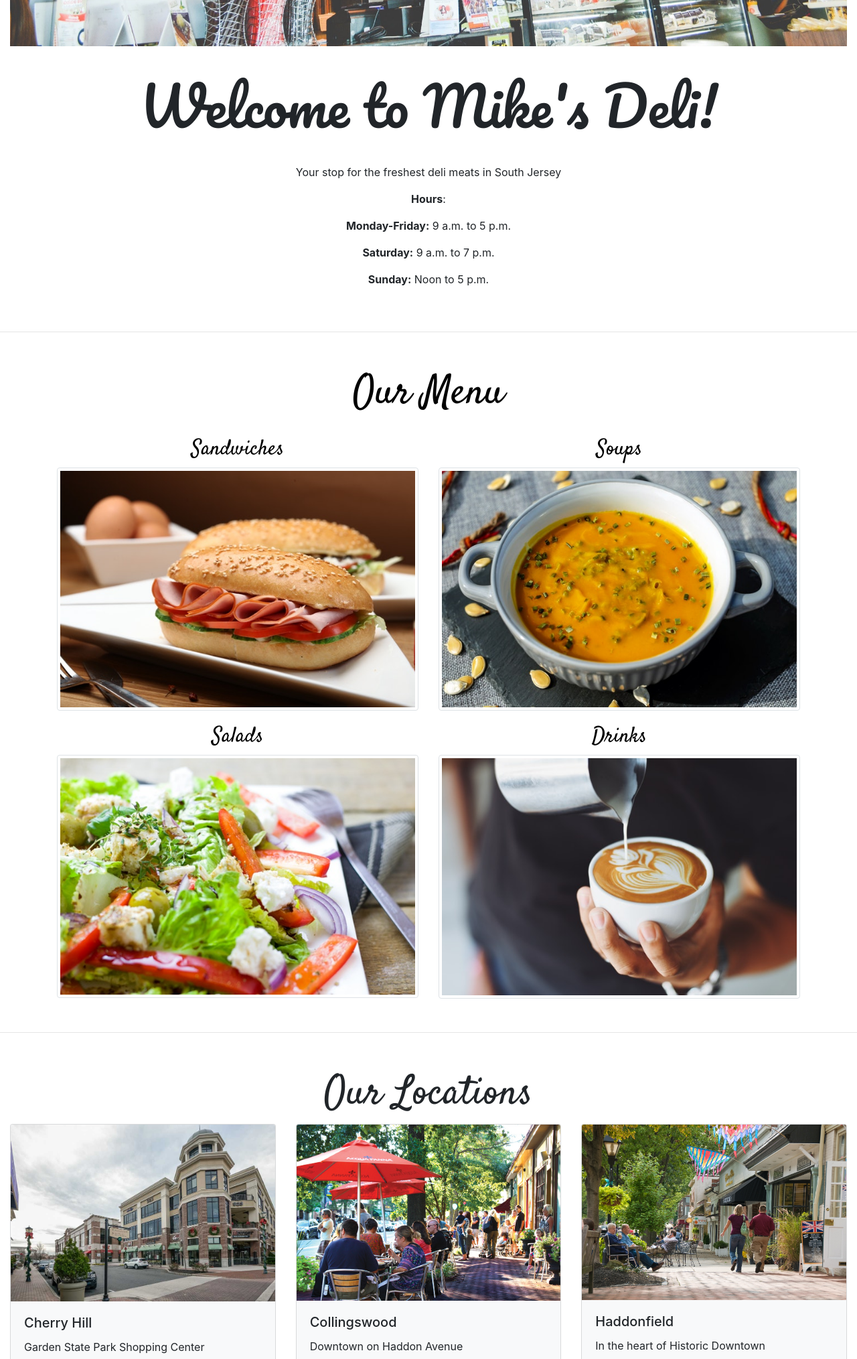
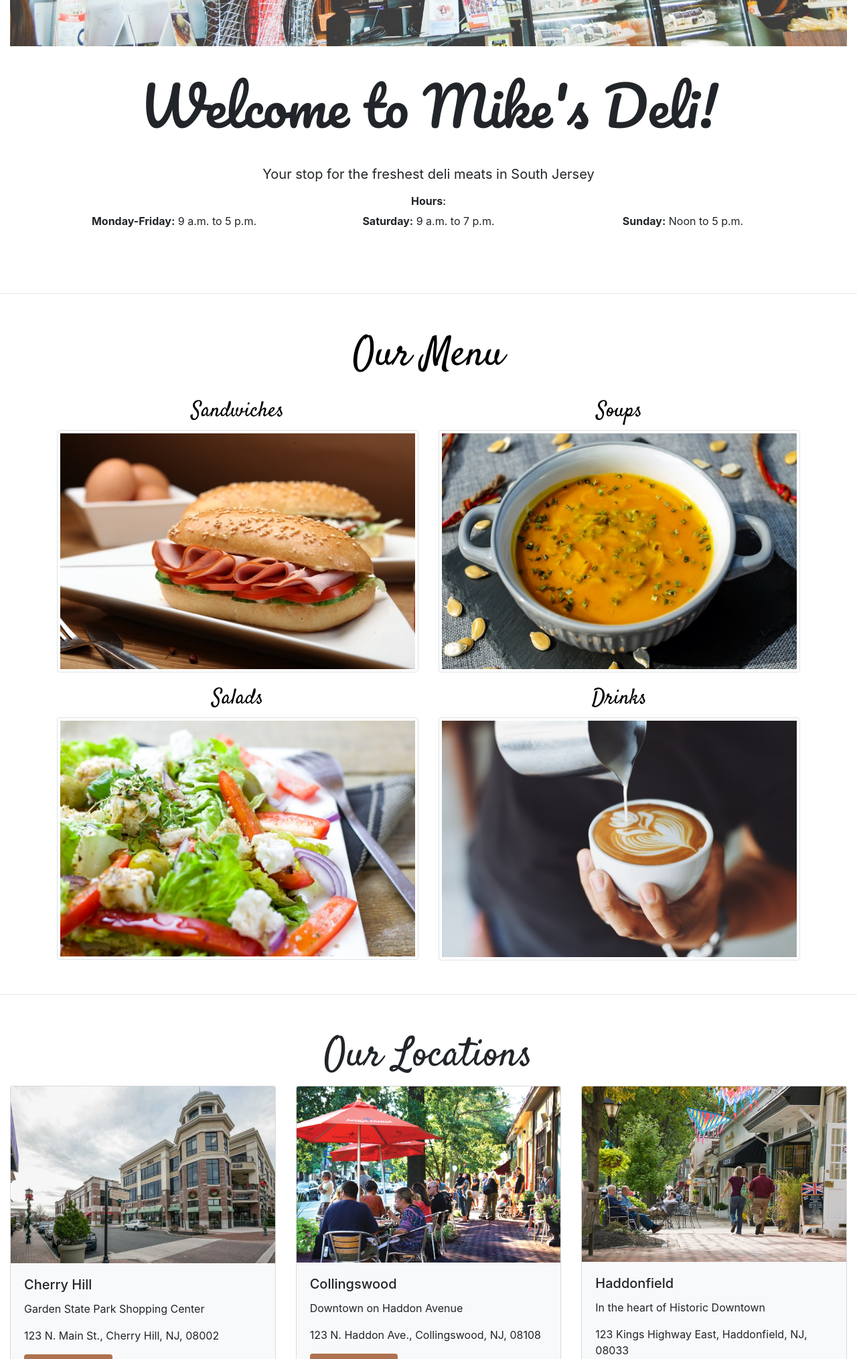
Before and after one commit to michaelJohnJames/deli-website, a PHP site: page /index.html in a window 1280 px wide. Shown: the part 388-2417 px from the top of the page at 67% size. Run offline with PHP 8.4, Linux system fonts and the light colour scheme.

Commit message:
comment html and format

```diff
--- a/index.html
+++ b/index.html
@@ -1,5 +1,6 @@
 <!DOCTYPE html>
 <html>
+
 <head>
   <meta charset="utf-8">
   <meta name="viewport" content="width=device-width, initial-scale=1">
@@ -16,6 +17,7 @@
   <script src="https://stackpath.bootstrapcdn.com/bootstrap/4.1.0/js/bootstrap.min.js" integrity="sha384-uefMccjFJAIv6A+rW+L4AHf99KvxDjWSu1z9VI8SKNVmz4sk7buKt/6v9KI65qnm" crossorigin="anonymous"></script>
 </head>
 
+<!-- Main Navbar -->
 
 <body data-spy="scroll" data-target="#nav" data-offset="50">
   <nav class="navbar navbar-dark navbar-expand-sm sticky-top" id="nav">
@@ -47,11 +49,10 @@
           </li>
         </ul>
       </div>
-
     </div>
-
   </nav>
 
+<!-- Picture carousel -->
   <div class="container-fluid">
     <div class="carousel slide" id="deli-slider" data-ride="carousel">
       <div class="carousel-inner">
@@ -70,8 +71,7 @@
       </div>
 
 
-
-
+<!-- Carousel control arrows -->
 
       <a class="carousel-control-prev" href="#deli-slider" role="button" data-slide="prev">
       <span class="carousel-control-prev-icon" aria-hidden="true"></span>
@@ -83,22 +83,32 @@
   </div>
 
 
-
-
-
+<!-- Welcome title and hours -->
 
   <div class="container">
     <div class="row">
       <div class="col-sm-12">
         <h1 class="welcome">Welcome to Mike's Deli!</h1>
-          <p class="text-center">Your stop for the freshest deli meats in South Jersey</p>
-          <p class="text-center"><strong>Hours</strong>:</p>
+        <p class="text-center tagline">Your stop for the freshest deli meats in South Jersey</p>
+        <h6 class="text-center"><strong>Hours</strong>:</h6>
+      </div>
+    </div>
+    <div class="row">
+
+      <div class="col-sm-4">
         <p class="text-center"><strong>Monday-Friday:</strong> 9 a.m. to 5 p.m.</p>
+      </div>
+      <div class="col-sm-4">
         <p class="text-center"><strong>Saturday:</strong> 9 a.m. to 7 p.m.</p>
+      </div>
+      <div class="col-sm-4">
         <p class="text-center"><strong>Sunday:</strong> Noon to 5 p.m.</p>
       </div>
     </div>
   </div>
+
+
+  <!-- Menu pictures with links to menu page accordion-->
 
   <hr id="menu">
 
@@ -133,11 +143,12 @@
     </div>
   </div>
 
+<!-- Locations with links to Google Map Directions -->
 
   <hr id="locations">
 
   <div class="container-fluid">
-    <div class="row" >
+    <div class="row">
       <div class="col-sm-12">
         <h1 class="text-center main-heading">Our Locations</h1>
       </div>
@@ -178,13 +189,17 @@
     </div>
   </div>
 
-    <hr  id="contact">
+  <!-- Contact options -->
+
+  <hr id="contact">
 
   <div class="row">
     <div class="col-sm-12">
       <h1 class="text-center main-heading">Contact Us</h1>
     </div>
   </div>
+
+  <!-- Social media icon links -->
 
   <div class="row">
     <div class="col-sm-6 text-center">
@@ -193,8 +208,10 @@
       <a href="#" class="fa fa-twitter fa-2x"></a>
       <a href="#" class="fa fa-instagram fa-2x"></a>
       <a href="#" class="fa fa-snapchat-ghost fa-2x"></a>
+    </div>
 
-      </div>
+    <!-- Phone numbers and address -->
+
     <div class="col-sm-6">
       <h3 class="text-center sub-heading">Main office</h3>
       <p class="text-center"><strong>Phone: </strong> 555-123-4567</p>
@@ -204,11 +221,9 @@
     </div>
   </div>
 
-
+<!-- Footer -->
   <footer>
-
     <nav class="navbar navbar-bottom navbar-dark">
-
       <p class="copyright"><small>Copyright 2018</small> <a class="navbar-brand" href="#"> Mike's Deli</a>This is a ficticous deli website example designed by <a class="portfolio-link" href="http://www.michaeljames.io">Michael James.</a></p>
     </nav>
   </footer>
@@ -217,4 +232,5 @@
   <!-- JavaScripts -->
   <script src="public/js/index.js"></script>
 </body>
+
 </html>
--- a/public/css/index.css
+++ b/public/css/index.css
@@ -89,9 +89,10 @@
     font-family: 'Pacifico', cursive;
   }
 
-  .welcome-desc {
-    text-align: center;
+  .tagline {
+    font-size: 20px;
   }
+
 
     /* Menu styles */
 
--- a/public/js/index.js
+++ b/public/js/index.js
@@ -1,11 +1,13 @@
 //Allows link to specific accordion tab
-$(document).ready(function () {
+$(document).ready(function() {
   location.hash && $(location.hash + '.collapse').collapse('show');
 
+//Makes dropdown disappear when clicked on link
   $(".nav-item").click(function(event) {
     $(".navbar-collapse").collapse('hide');
   });
 
+//Makes dropdown disappear when clicking on dropdown item
   $(".dropdown-item").click(function(event) {
     $(".navbar-collapse").collapse('hide');
   });
```
Also changed, not shown: menu.html (+30 -32 lines). Lines whose indentation alone changed are shown as unchanged.
